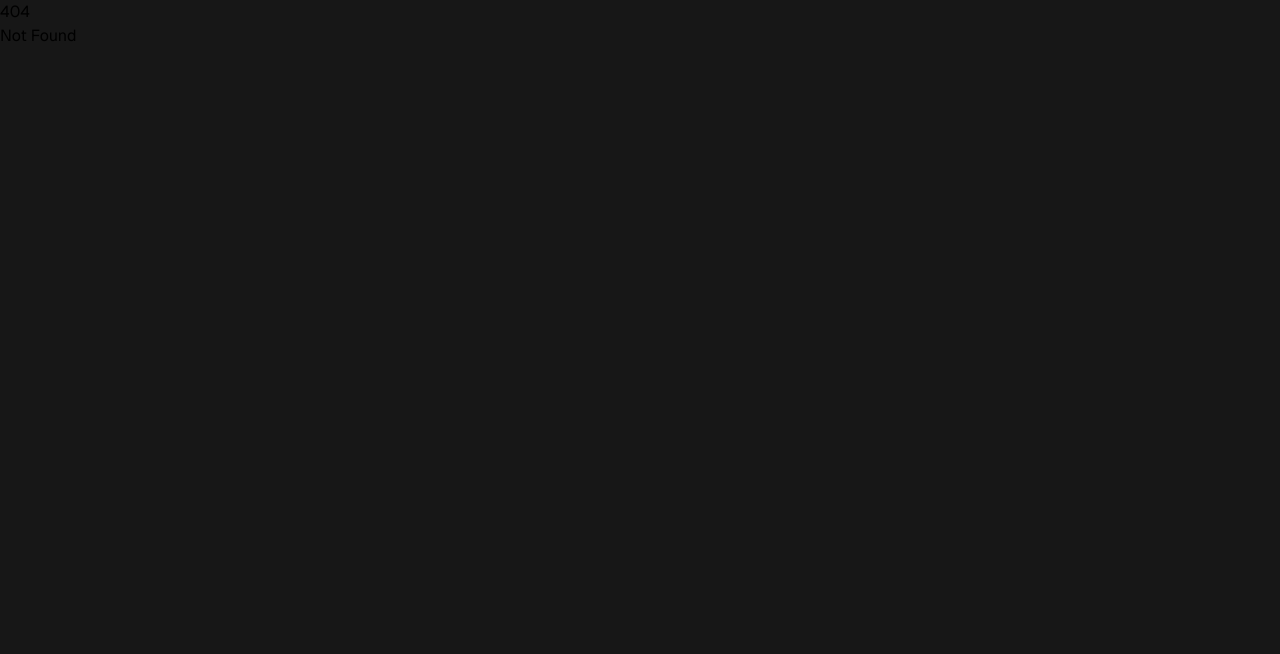
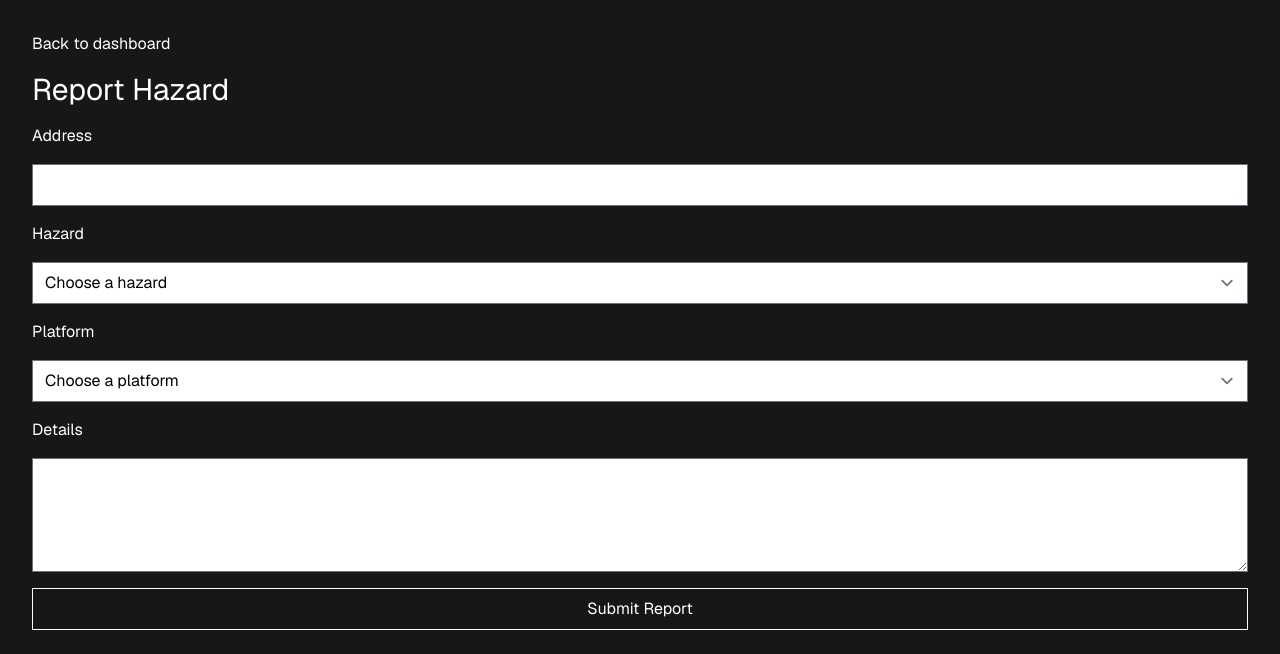
Before and after one commit to raptorhawk9/eh-2026, a SvelteKit app: page /report in a window 1280 px wide. Before the commit this address had no page. Shown: the top 654 px of the page. Built offline with nearby package versions, Linux system fonts and the light colour scheme.

Commit message:
added report

```diff
--- /dev/null
+++ b/src/lib/Report.svelte
@@ -0,0 +1,10 @@
+<div class="flex w-full items-center justify-center">
+	<div class="w-full border border-white bg-neutral-900 p-4">
+		<a
+			href="/report"
+			class="block w-full bg-blue-700 p-4 text-center text-2xl text-white hover:cursor-pointer"
+		>
+			Report Hazard
+		</a>
+	</div>
+</div>
--- a/src/routes/+page.svelte
+++ b/src/routes/+page.svelte
@@ -2,6 +2,7 @@
 	import Login from '$lib/Login.svelte';
 	import SosButton from '$lib/SosButton.svelte';
 	import CheckIn from '$lib/CheckIn.svelte';
+    import Report from '$lib/Report.svelte';
 	import { Check } from 'drizzle-orm/gel-core';
 	/** @type {import('./$types').PageProps} */
 	let { data } = $props();
@@ -13,6 +14,7 @@
 	</div>
 {:else}
 	<div class="h-screen w-screen text-white">
-		<div class="p-4 flex flex-col gap-4"><SosButton /><CheckIn /></div>
+		<div class="p-4 flex flex-col gap-4"><SosButton /><CheckIn /><Report />
+        </div>
 	</div>
 {/if}
--- /dev/null
+++ b/src/routes/report/+page.svelte
@@ -0,0 +1,83 @@
+<script lang="ts">
+	let address = $state('');
+	let hazard = $state('');
+	let otherHazard = $state('');
+	let platform = $state('');
+	let otherPlatform = $state('');
+	let details = $state('');
+	let submitted = $state(false);
+</script>
+
+<div class="flex flex-col gap-4 p-8 text-white">
+	<a href="/">Back to dashboard</a>
+	<h1 class="text-3xl">Report Hazard</h1>
+
+	<label for="address">Address</label>
+	<input id="address" class="text-black" bind:value={address} />
+
+	<label for="hazard">Hazard</label>
+	<select id="hazard" class="text-black" bind:value={hazard}>
+		<option value="">Choose a hazard</option>
+		<option>Poor lighting</option>
+		<option>Aggressive animal</option>
+		<option>Hostile customer</option>
+		<option>Prior Incident</option>
+        <option>Suspicious activity</option>
+        <option>Unsafe road conditions</option>
+		<option>Other</option>
+	</select>
+	{#if hazard === 'Other'}
+		<label for="other-hazard">Describe the hazard</label>
+		<input
+			id="other-hazard"
+			class="text-black"
+			bind:value={otherHazard}
+			placeholder="Enter the hazard type"
+		/>
+	{/if}
+
+	<label for="platform">Platform</label>
+	<select id="platform" class="text-black" bind:value={platform}>
+		<option value="">Choose a platform</option>
+		<option>Uber</option>
+		<option>DoorDash</option>
+	    <option>Lyft</option>
+		<option>Grubhub</option>
+        <option> Instacart</option>
+		<option>Other</option>
+	</select>
+	{#if platform === 'Other'}
+		<label for="other-platform">Enter the platform</label>
+		<input
+			id="other-platform"
+			class="text-black"
+			bind:value={otherPlatform}
+			placeholder="Enter the platform name"
+		/>
+	{/if}
+
+	<label for="details">Details</label>
+	<textarea
+		id="details"
+		class="text-black"
+		bind:value={details}
+		rows="4"
+	></textarea>
+
+	<button
+		type="button"
+		class="border border-white p-2 hover:cursor-pointer"
+		onclick={() => submitted = true}
+	>
+		Submit Report
+	</button>
+
+	{#if submitted}
+		<h2 class="text-xl">Your report</h2>
+		<p>Address: {address}</p>
+		<p>Hazard: {hazard === 'Other' ? otherHazard : hazard}</p>
+		<p>Platform: {platform === 'Other' ? otherPlatform : platform}</p>
+		<p>Details: {details}</p>
+		<p>Not saved yet.</p>
+	{/if}
+</div>
```
